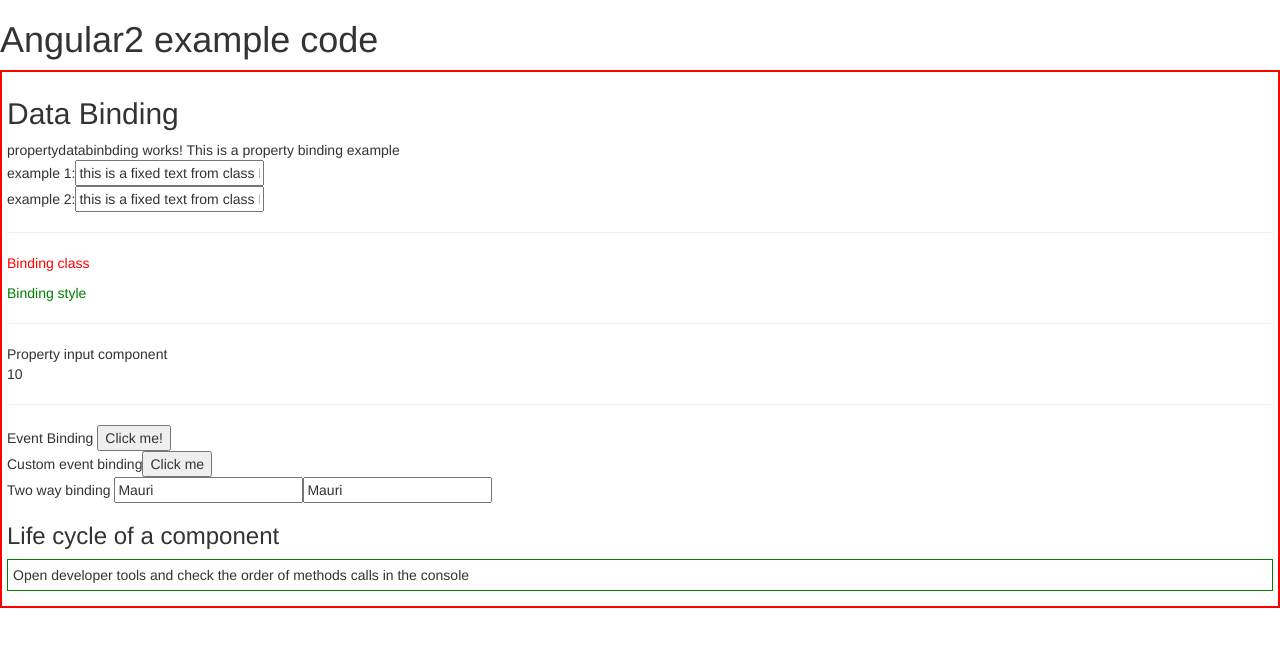
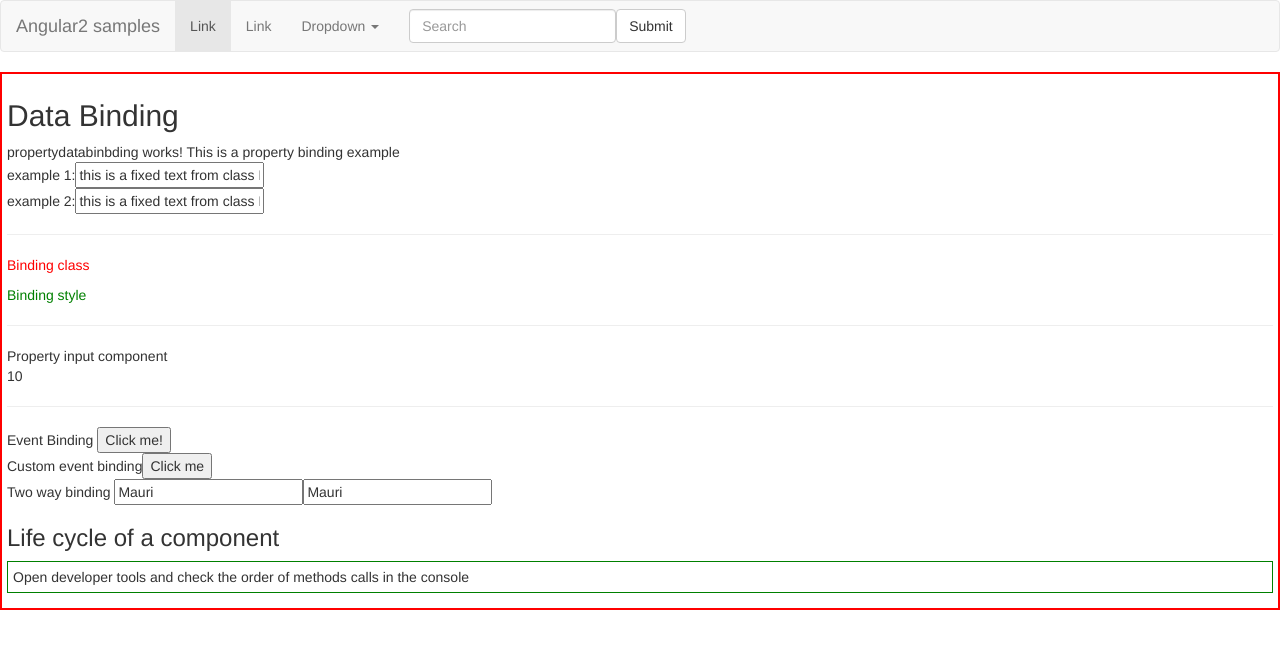
Before and after one commit to MaurizioBrioschi/Angular2Code, an Angular app: page / in a window 1280 px wide. Shown: the top 648 px of the page. Built offline with nearby package versions, Linux system fonts and the light colour scheme.

Commit message:
add header component

```diff
--- a/src/app/app.component.html
+++ b/src/app/app.component.html
@@ -1,4 +1,4 @@
-<h1>{{title}}</h1>
+<app-header></app-header>
   <div class="section">
     <h2>Data Binding</h2>
     <app-propertydatabinbding></app-propertydatabinbding>
--- a/src/app/app.component.ts
+++ b/src/app/app.component.ts
@@ -6,5 +6,5 @@
   styleUrls: ['./app.component.css']
 })
 export class AppComponent {
-  title = 'Angular2 example code';
+
 }
--- a/src/app/app.module.ts
+++ b/src/app/app.module.ts
@@ -10,6 +10,7 @@
 import { CustomEventBindingComponent } from './databinding/eventbinding/custom-event-binding.component';
 import { TwoWayBindingComponent } from './databinding/two-way-binding/two-way-binding.component';
 import { LifeCycleComponent } from './life-cycle/life-cycle.component';
+import { HeaderComponent } from './header.component';
 
 @NgModule({
   declarations: [
@@ -19,7 +20,8 @@
     EventbindingComponent,
     CustomEventBindingComponent,
     TwoWayBindingComponent,
-    LifeCycleComponent
+    LifeCycleComponent,
+    HeaderComponent
   ],
   imports: [
     BrowserModule,
--- /dev/null
+++ b/src/app/header.component.html
@@ -0,0 +1,40 @@
+<nav class="navbar navbar-default">
+    <div class="container-fluid">
+        <!-- Brand and toggle get grouped for better mobile display -->
+        <div class="navbar-header">
+            <button type="button" class="navbar-toggle collapsed" data-toggle="collapse" data-target="#bs-example-navbar-collapse-1" aria-expanded="false">
+                <span class="sr-only">Toggle navigation</span>
+                <span class="icon-bar"></span>
+                <span class="icon-bar"></span>
+                <span class="icon-bar"></span>
+            </button>
+            <a class="navbar-brand" href="#">Angular2 samples</a>
+        </div>
+
+        <!-- Collect the nav links, forms, and other content for toggling -->
+        <div class="collapse navbar-collapse" id="bs-example-navbar-collapse-1">
+            <ul class="nav navbar-nav">
+                <li class="active"><a href="#">Link <span class="sr-only">(current)</span></a></li>
+                <li><a href="#">Link</a></li>
+                <li class="dropdown">
+                    <a href="#" class="dropdown-toggle" data-toggle="dropdown" role="button" aria-haspopup="true" aria-expanded="false">Dropdown <span class="caret"></span></a>
+                    <ul class="dropdown-menu">
+                        <li><a href="#">Action</a></li>
+                        <li><a href="#">Another action</a></li>
+                        <li><a href="#">Something else here</a></li>
+                        <li role="separator" class="divider"></li>
+                        <li><a href="#">Separated link</a></li>
+                        <li role="separator" class="divider"></li>
+                        <li><a href="#">One more separated link</a></li>
+                    </ul>
+                </li>
+            </ul>
+            <form class="navbar-form navbar-left">
+                <div class="form-group">
+                    <input type="text" class="form-control" placeholder="Search">
+                </div>
+                <button type="submit" class="btn btn-default">Submit</button>
+            </form>
+        </div><!-- /.navbar-collapse -->
+    </div><!-- /.container-fluid -->
+</nav>
```
Also changed, not shown: src/app/header.component.ts (added, +9 -0 lines), 1 other file (tests, documents, lock files or other folders).
